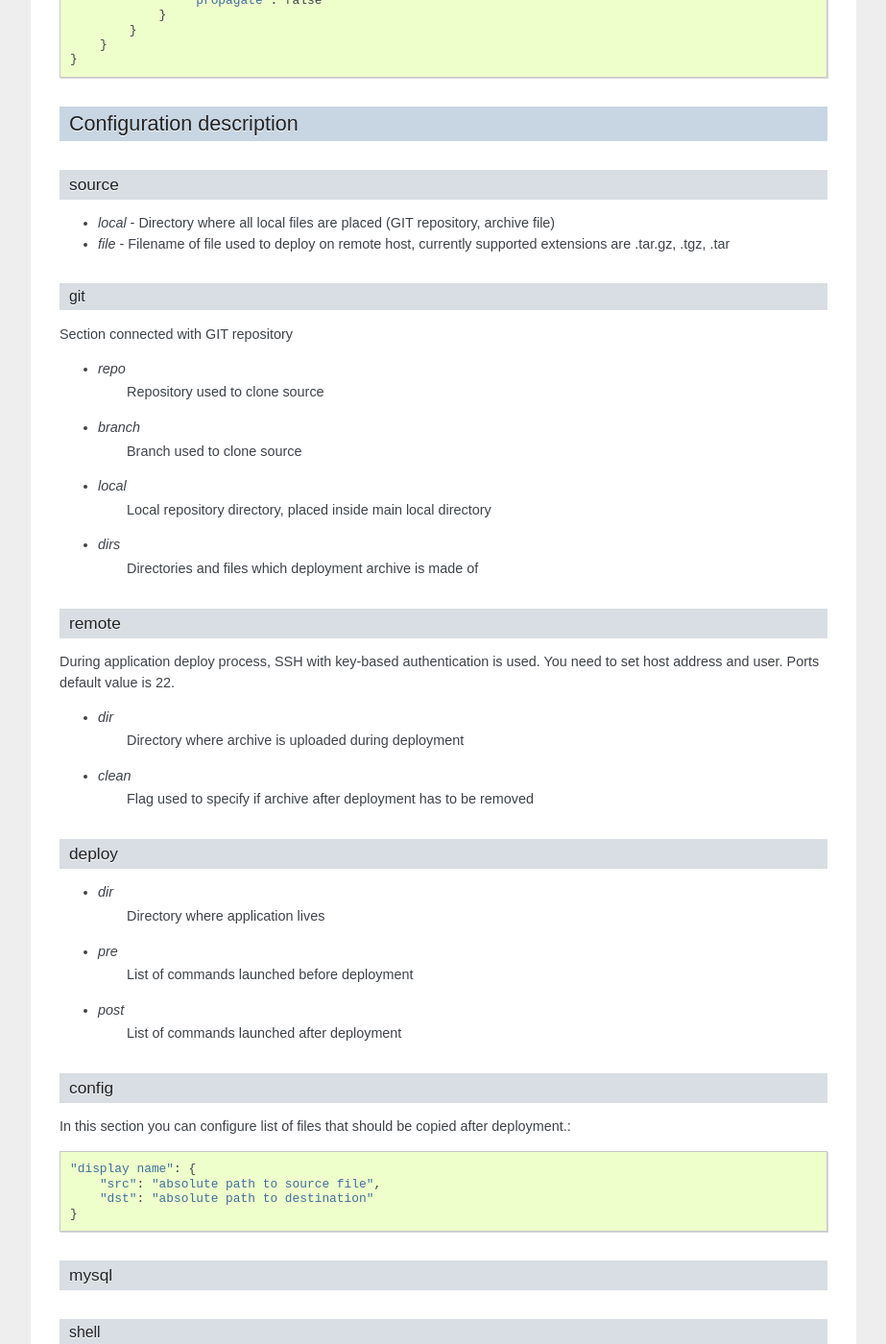
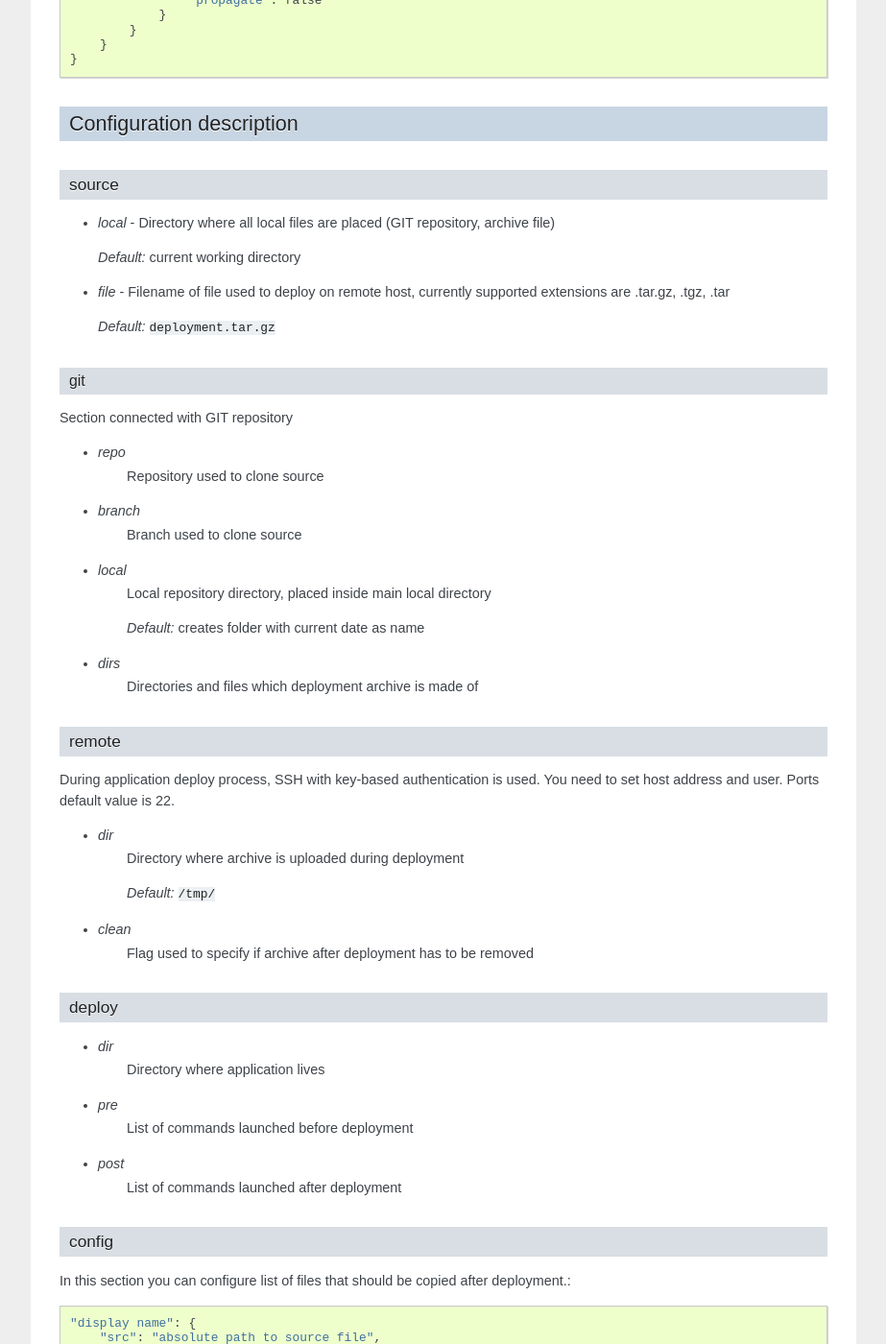
Before and after one commit to teonite/deployment, a Sphinx documentation site: the page built from doc/configdescription.rst, in a window 1280 px wide and 1400 px high, scrolled down 2005 px. Shown: the whole window at 96% size, without its empty margins (198-1121 px from the left). Built offline with Sphinx 7.4.7, drawn with Linux system fonts in a browser that asks for light colours; some of the changed text lies outside the part shown.

Commit message:
Feature #1675 - updated documentation

```diff
--- a/doc/configdescription.rst
+++ b/doc/configdescription.rst
@@ -135,8 +135,12 @@ source
 ------
 * *local* -
   Directory where all local files are placed (GIT repository, archive file)
+
+  *Default:* current working directory
 * *file* -
   Filename of file used to deploy on remote host, currently supported extensions are .tar.gz, .tgz, .tar
+
+  *Default:* ``deployment.tar.gz``
 
 git
 ^^^
@@ -148,6 +152,8 @@ Section connected with GIT repository
       Branch used to clone source
 * *local*
       Local repository directory, placed inside main local directory
+
+      *Default:* creates folder with current date as name
 * *dirs*
       Directories and files which deployment archive is made of
 
@@ -157,6 +163,8 @@ During application deploy process, SSH with key-based authentication is used. Yo
 
 * *dir*
     Directory where archive is uploaded during deployment
+
+    *Default:* ``/tmp/``
 * *clean*
     Flag used to specify if archive after deployment has to be removed
 
@@ -230,4 +238,6 @@ logger
 
 The logger is configured by using ``logging.config.dictConfig()`` function, format is described here_
 
+*Default*: same as listed above
+
 .. _here: http://docs.python.org/2/library/logging.config.html#logging-config-dictschema
```
